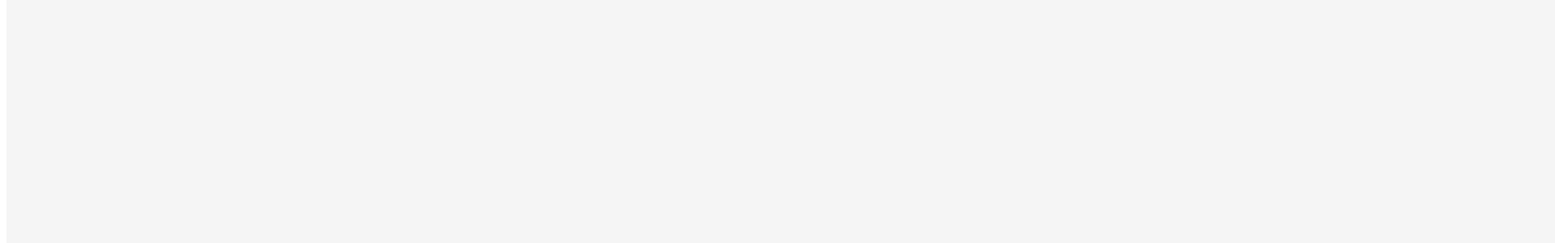
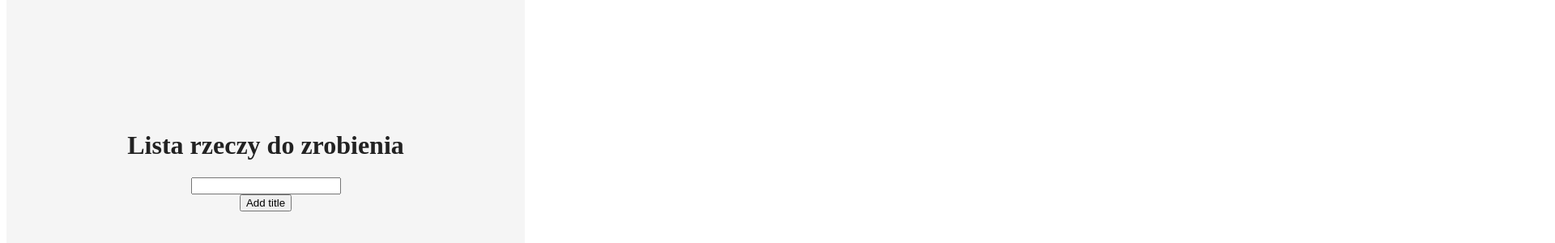
Before and after one commit to adamw28/16.4, a React app: page / in a window 1280 px wide. Shown: the part 8-308 px from the top of the page at 81% size, 1920 px wide, since content can reach past the window. Built offline with nearby package versions, Linux system fonts and the light colour scheme.

Commit message:
Correct project

```diff
--- a/src/containers/App.css
+++ b/src/containers/App.css
@@ -7,6 +7,6 @@
     justify-content: center;
     align-items: center;
     align-content: center;
-    width: 500vw;
+    width: 50vw;
     height: 50vh;
 }
```
Also changed, not shown: 1 other file (tests, documents, lock files or other folders).
